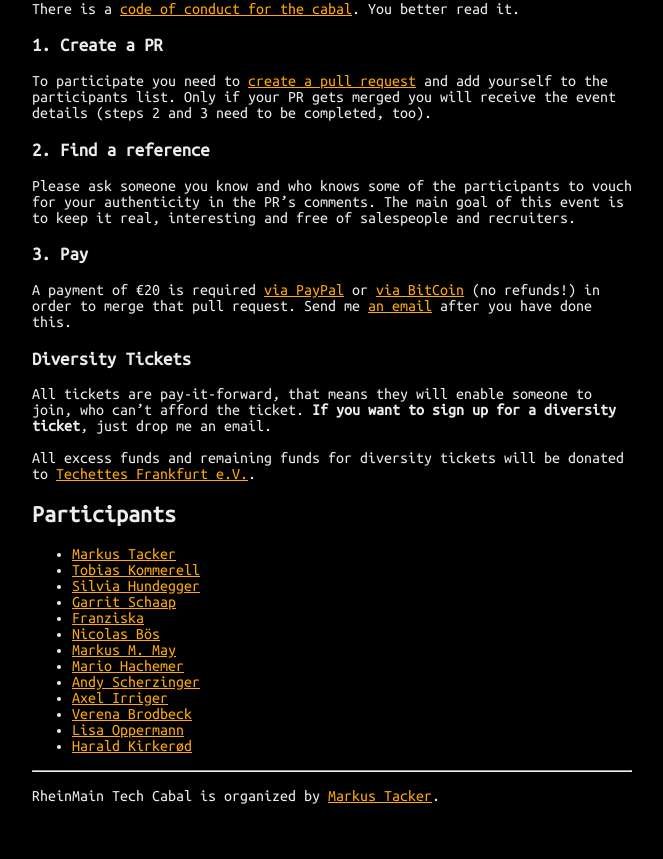
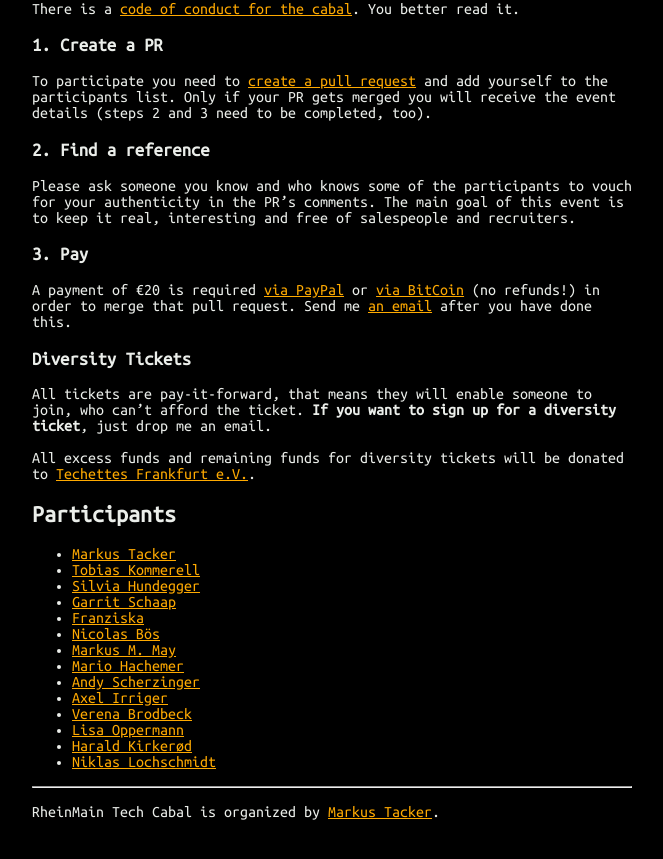
Before and after one commit to coderbyheart/blog, a Jekyll site: the page built from rheinmain-tech-cabal.md, in a window 1280 px wide and 900 px high, scrolled down 1131 px. Shown: the top 859 px of the window, without its empty margins (308-971 px from the left). Built offline with Jekyll 4.4.1, drawn with Linux system fonts in a browser that asks for light colours.

Commit message:
🙋‍♂️ Add myself to the list of participants
Looking forward to it.

```diff
--- a/rheinmain-tech-cabal.md
+++ b/rheinmain-tech-cabal.md
@@ -55,6 +55,7 @@
  * [Verena Brodbeck](https://twitter.com/viddity)
  * [Lisa Oppermann](https://twitter.com/graefin_senil)
  * [Harald Kirkerød](https://twitter.com/haraball)
+ * [Niklas Lochschmidt](https://twitter.com/niklas_l)
 
 ---
 
```
